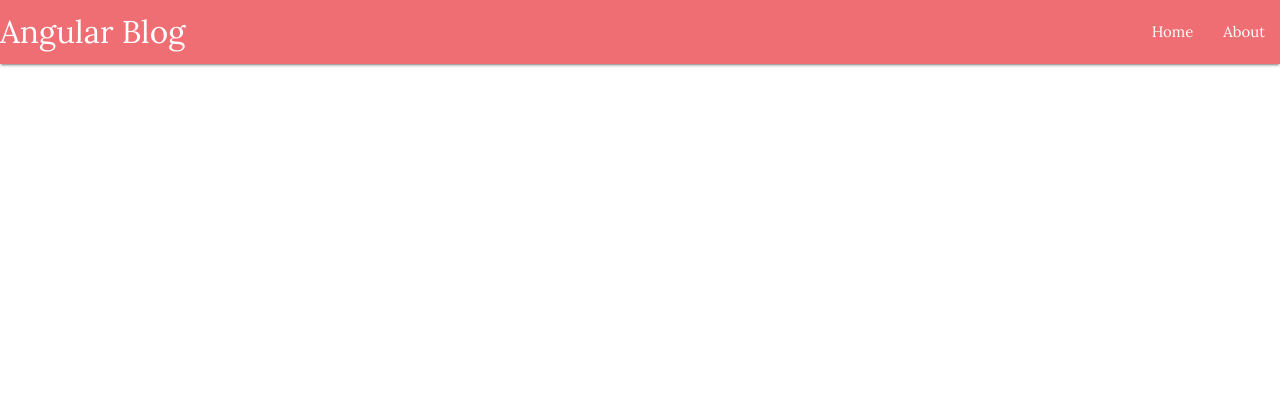
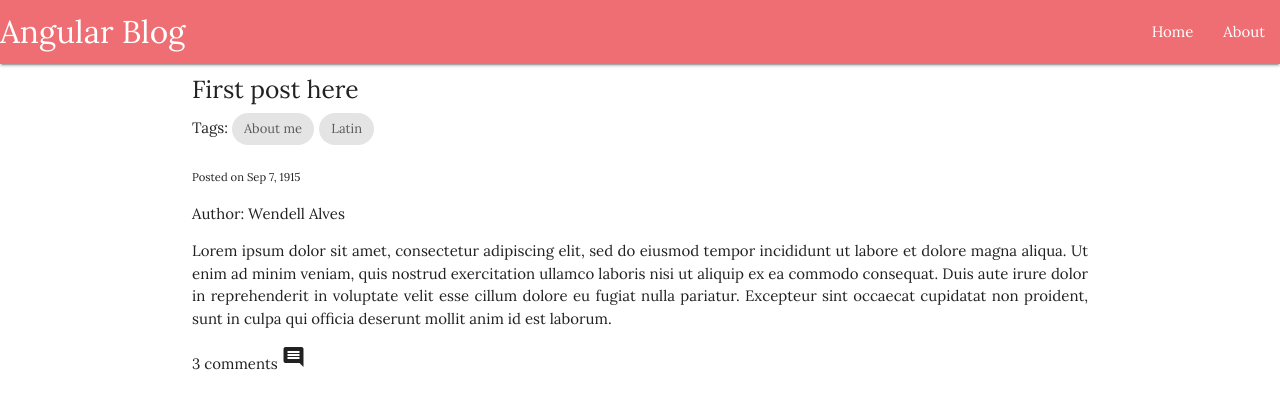
Before and after one commit to wen-dell/angular-blog, an Angular app: page /post/1 in a window 1280 px wide. Before the commit this address led to /. Shown: the top 408 px of the page. Built offline with nearby package versions, Linux system fonts and the light colour scheme.

Commit message:
Retrieving specific post and displaying it

```diff
--- a/src/app/app.module.ts
+++ b/src/app/app.module.ts
@@ -7,12 +7,14 @@ import { AboutComponent } from './about/about.component';
 import { RouterModule } from '@angular/router';
 import { AppRoutingModule } from 'app/app.routing.module';
 import { HomeService } from 'app/home/home.service';
+import { PostComponent } from './post/post.component';
 
 @NgModule({
   declarations: [
     AppComponent,
     HomeComponent,
-    AboutComponent
+    AboutComponent,
+    PostComponent
   ],
   imports: [
     BrowserModule,
--- a/src/app/app.routing.module.ts
+++ b/src/app/app.routing.module.ts
@@ -3,10 +3,12 @@ import { Routes, RouterModule } from '@angular/router';
 
 import { HomeComponent } from "app/home/home.component";
 import { AboutComponent } from "app/about/about.component";
+import { PostComponent } from './post/post.component';
 
 const appRoutes: Routes = [
     { path: 'home', component: HomeComponent },
     { path: 'about', component: AboutComponent },
+    { path: 'post/:id', component: PostComponent },
     { path: '', redirectTo: 'home', pathMatch: 'full' }
 ];
 
--- a/src/app/home/home.component.css
+++ b/src/app/home/home.component.css
@@ -7,6 +7,8 @@ div.post-container {
 
 div.post-message a {
     text-decoration: underline;
+    cursor: pointer;
+    color: #e8ae00;
 }
 
 div.post-container .comment {
--- a/src/app/home/home.component.html
+++ b/src/app/home/home.component.html
@@ -11,7 +11,7 @@
   <div class="post-message">
     <p>
       {{ post.message | slice:0:100 }}
-      <a>Read more...</a>
+      <a [routerLink]="['/post',  post.id]">Read more...</a>
     </p>
     <p>{{ post.comments.length }} comments <i class="material-icons comment">comment</i></p>
   </div>
--- /dev/null
+++ b/src/app/post/post.component.css
@@ -0,0 +1,3 @@
+div.post-message {
+    text-align: justify;
+}
--- /dev/null
+++ b/src/app/post/post.component.html
@@ -0,0 +1,17 @@
+<div class="post-container">
+    <h5>{{ post?.title }}</h5>
+    Tags:
+    <div class="chip" *ngFor="let tag of post?.tags">
+      {{ tag }}
+    </div>
+    <p>
+      <small>Posted on {{ post?.datePost | date }}</small>
+    </p>
+    <p>Author: {{ post?.author }}</p>
+    <div class="post-message">
+      <p>
+        {{ post?.message }}
+      </p>
+      <p>{{ post?.comments.length }} comments <i class="material-icons comment">comment</i></p>
+    </div>
+  </div>
--- /dev/null
+++ b/src/app/post/post.component.ts
@@ -0,0 +1,39 @@
+import { Component, OnInit } from '@angular/core';
+
+import { HomeService } from 'app/home/home.service';
+import { Post } from '../post';
+import { ActivatedRoute } from '@angular/router';
+
+@Component({
+  selector: 'app-post',
+  templateUrl: './post.component.html',
+  styleUrls: ['./post.component.css']
+})
+export class PostComponent implements OnInit {
+
+  private posts: Post[];
+  private post: Post;
+
+  constructor(private homeService: HomeService, private route: ActivatedRoute) { }
+
+  ngOnInit() {
+    this.posts = this.homeService.getPosts();
+    this.getPost();
+  }
+
+  getPost() {
+    this.route.params.subscribe(
+      (params: any) => {
+        let id: number = params['id'];
+
+        for (let i = 0; i < this.posts.length; i++) {
+         if (this.posts[i].id == id) {
+           this.post = this.posts[i];
+           break;
+         }
+        }
+      }
+    )
+  }
+
+}
```
Also changed, not shown: 1 other file (tests, documents, lock files or other folders).
